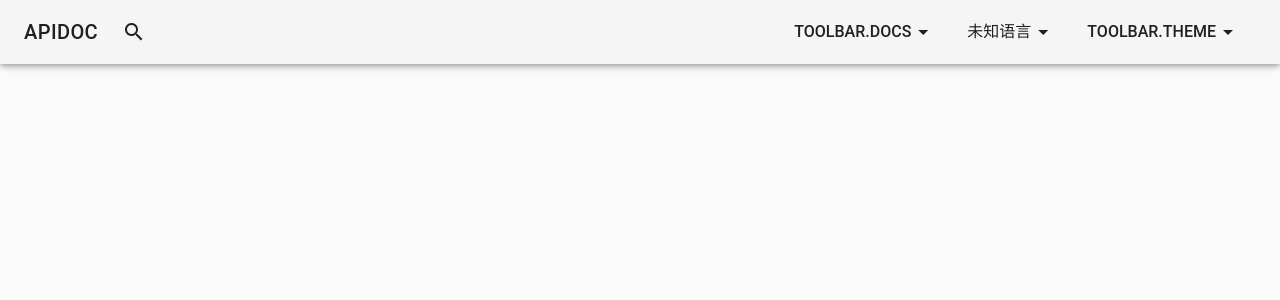
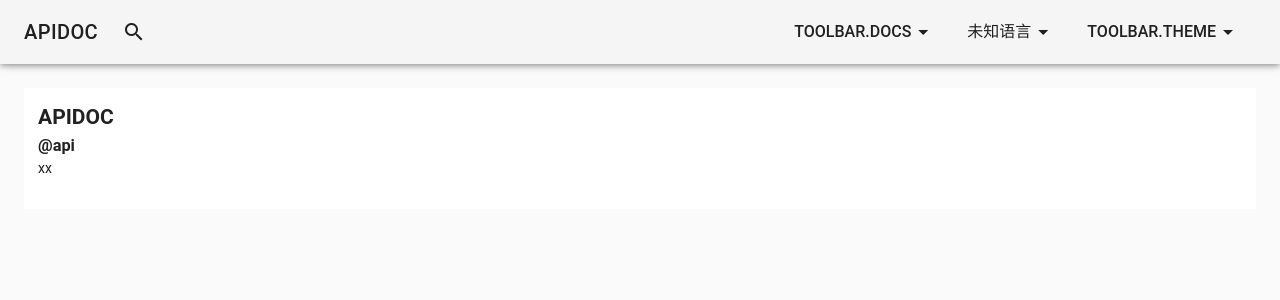
Before and after one commit to caixw/OAViewer, a Vue app: page / in a window 1280 px wide. Shown: the top 300 px of the page. Built offline with nearby package versions, Linux system fonts and the light colour scheme.

Commit message:
直接将 Document 作为首页

```diff
--- a/src/router.ts
+++ b/src/router.ts
@@ -20,7 +20,7 @@ export default new Router({
     {
       path: '/',
       name: 'home',
-      alias: 'document'
+      component: Document
     },
     {
       path: '/methods',
@@ -43,11 +43,6 @@ export default new Router({
       component: Headers
     },
     {
-      path: '/document',
-      name: 'document',
-      component: Document
-    },
-    {
       path: '/about',
       name: 'about',
       component: About
--- a/src/views/Document.vue
+++ b/src/views/Document.vue
@@ -1,6 +1,19 @@
 <template>
-  <div></div>
+<v-card flat tag="article" class="article">
+  <h1>APIDOC</h1>
+
+  <section>
+    <h3>@api</h3>
+    <p>xx</p>
+  </section>
+</v-card>
 </template>
+
+<style scoped>
+.article {
+  padding: 1rem;
+}
+</style>
 
 <script lang="ts">
 import { Component, Vue } from 'vue-property-decorator'
```
